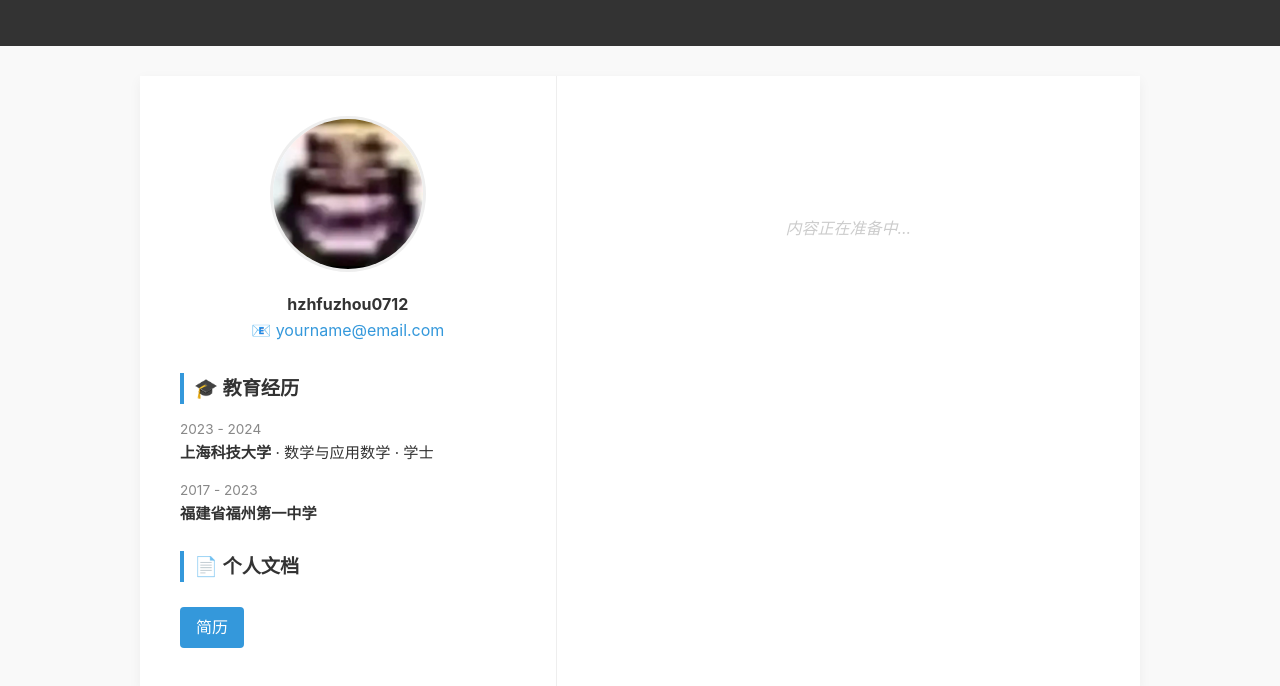
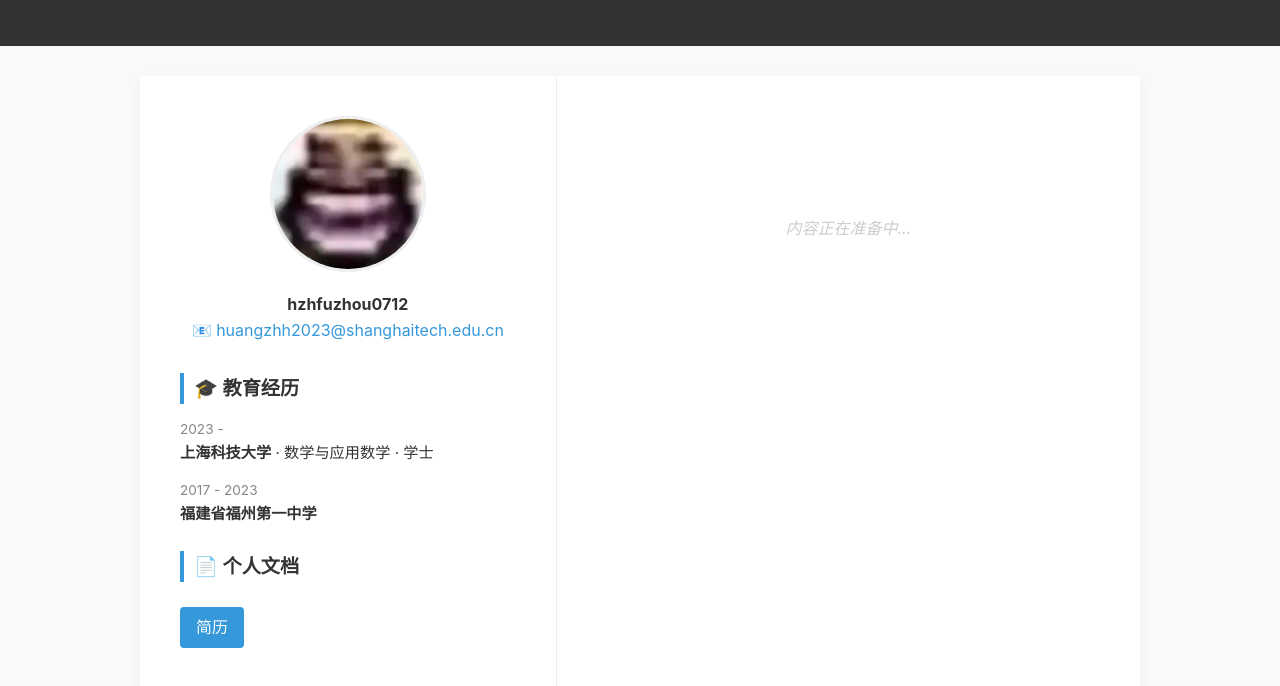
Before and after one commit to hzhfuzhou0712/hzhfuzhou0712.github.io, a plain HTML site: page index.html in a window 1280 px wide. Shown: the part 128-814 px from the top of the page. Drawn offline with Linux system fonts and the light colour scheme.

Commit message:
Update index.html

```diff
--- a/index.html
+++ b/index.html
@@ -45,13 +45,13 @@
         <!-- 2. 邮箱 -->
         <div class="contact-info">
             <strong>hzhfuzhou0712</strong><br>
-            📧 <a href="mailto:yourname@email.com">yourname@email.com</a>
+            📧 <a href="mailto:huangzhh2023@shanghaitech.edu.cn">huangzhh2023@shanghaitech.edu.cn</a>
         </div>
 
         <!-- 3. 教育经历 -->
         <h3 class="section-title">🎓 教育经历</h3>
         <div class="edu-item">
-            <span class="edu-date">2023 - 2024</span>
+            <span class="edu-date">2023 - </span>
             <strong>上海科技大学</strong> · 数学与应用数学 · 学士
         </div>
         <div class="edu-item">
```
